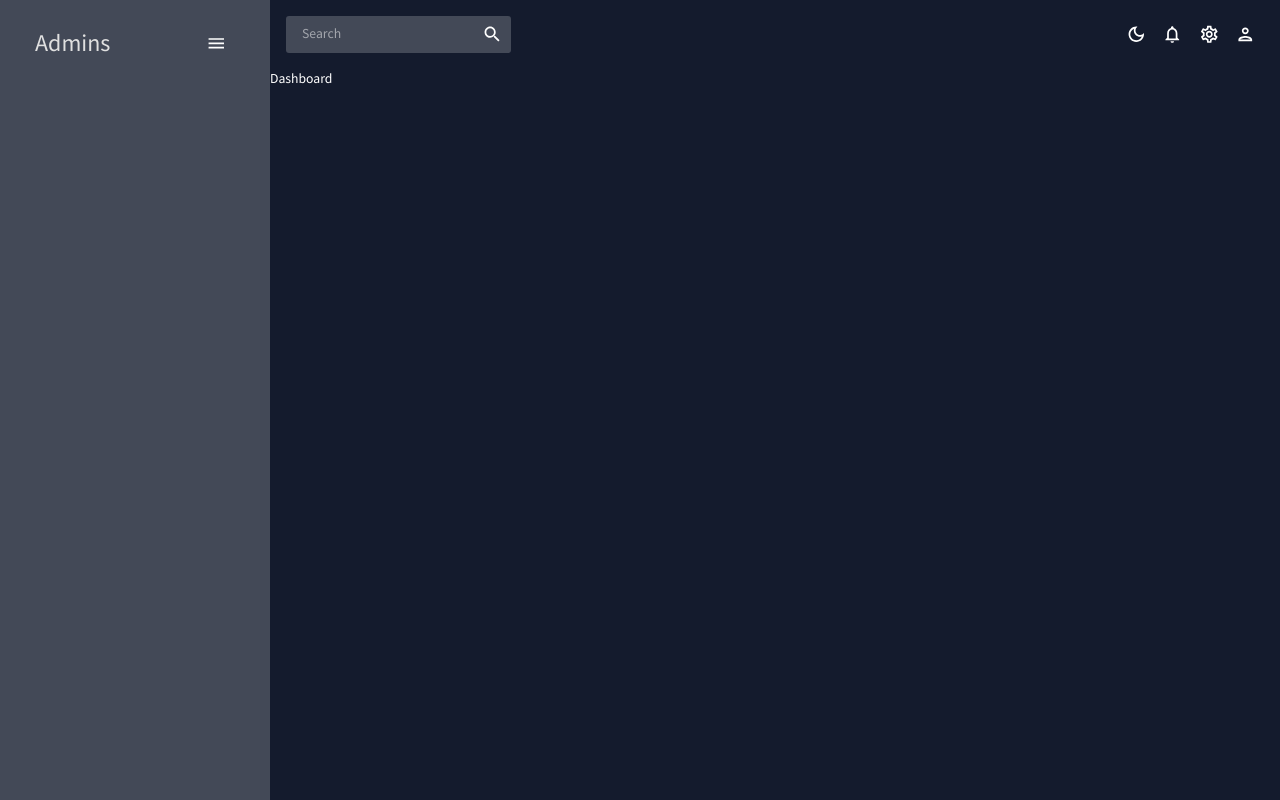
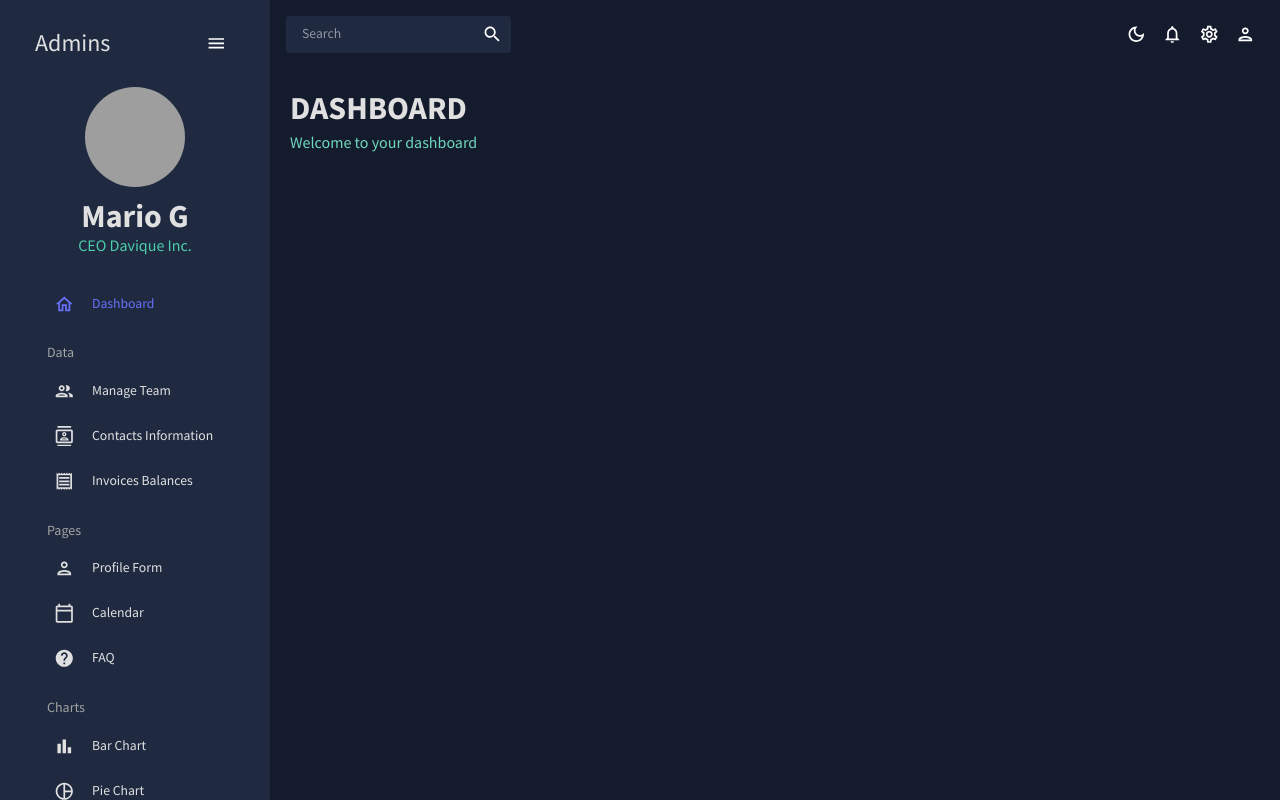
Before and after one commit to davique0/dashboard, a React (Create React App) app in the folder react-admin/: page / in a window 1280 px wide. Built offline with nearby package versions, Linux system fonts and the light colour scheme; grey boxes are pictures that could not be loaded.

Commit message:
Finish layout sidebar

```diff
--- /dev/null
+++ b/react-admin/src/components/Header.jsx
@@ -0,0 +1,26 @@
+import React from "react";
+import { Typography, Box, useTheme } from "@mui/material";
+import { tokens } from "../theme";
+
+const Header = ({ title, subtitle }) => {
+  const theme = useTheme();
+  const colors = tokens(theme.palette.mode);
+
+  return (
+    <Box mb="30px">
+      <Typography
+        variant="h2"
+        color={colors.gray[100]}
+        fontWeight="bold"
+        sx={{ mb: "5px" }}
+      >
+        {title}
+      </Typography>
+      <Typography variant="h5" color={colors.greenAccent[400]}>
+        {subtitle}
+      </Typography>
+    </Box>
+  );
+};
+
+export default Header;
--- a/react-admin/src/scenes/dashboard/index.jsx
+++ b/react-admin/src/scenes/dashboard/index.jsx
@@ -1,7 +1,15 @@
 import React from "react";
+import Header from "../../components/Header";
+import { Box } from "@mui/material";
 
 const Dashboard = () => {
-  return <div>Dashboard</div>;
+  return (
+    <Box m="20px">
+      <Box display="flex" justifyContent="space-between" alignItems="center">
+        <Header title={"DASHBOARD"} subtitle={"Welcome to your dashboard"} />
+      </Box>
+    </Box>
+  );
 };
 
 export default Dashboard;
--- a/react-admin/src/scenes/global/Sidebar.jsx
+++ b/react-admin/src/scenes/global/Sidebar.jsx
@@ -13,6 +13,7 @@
 import PersonOutlinedIcon from "@mui/icons-material/PersonOutlined";
 import CalendarTodayOutlinedIcon from "@mui/icons-material/CalendarTodayOutlined";
 import HelpOutlinedIcon from "@mui/icons-material/HelpOutlined";
+import BarChartOutlinedIcon from "@mui/icons-material/BarChartOutlined";
 import PieChartOutlineOutlinedIcon from "@mui/icons-material/PieChartOutlineOutlined";
 import TimelineOutlinedIcon from "@mui/icons-material/TimelineOutlined";
 import MenuOutlinedIcon from "@mui/icons-material/MenuOutlined";
@@ -23,6 +24,21 @@
   const colors = tokens(theme.palette.mode);
   const [isCollapsed, setIsCollapsed] = useState(false);
   const [selected, setSelected] = useState("Dashboard");
+  const Item = ({ title, to, icon, selected, setSelected }) => {
+    const theme = useTheme();
+    const colors = tokens(theme.palette.mode);
+    return (
+      <MenuItem
+        active={selected === title}
+        style={{ color: colors.gray[100] }}
+        onClick={() => setSelected(title)}
+        icon={icon}
+      >
+        <Typography>{title}</Typography>
+        <Link to={to} />
+      </MenuItem>
+    );
+  };
 
   return (
     <Box
@@ -68,6 +84,136 @@
               </Box>
             )}
           </MenuItem>
+          {/* User */}
+          {!isCollapsed && (
+            <Box mb="25px">
+              <Box display="flex" justifyContent="center" alignItems="center">
+                <img
+                  alt="user-profile"
+                  width="100px"
+                  height="100px"
+                  src={`../../assets/user.png`}
+                  style={{ cursor: "pointer", borderRadius: "50%" }}
+                />
+              </Box>
+              <Box textAlign="center">
+                <Typography
+                  variant="h2"
+                  color={colors.gray[100]}
+                  fontWeight="bold"
+                  sx={{ mt: "10px" }}
+                >
+                  Mario G
+                </Typography>
+                <Typography variant="h5" color={colors.greenAccent[500]}>
+                  CEO Davique Inc.
+                </Typography>
+              </Box>
+            </Box>
+          )}
+          {/* Menu Items */}
+          <Box pl={isCollapsed ? undefined : "10%"}>
+            <Item
+              title="Dashboard"
+              to="/"
+              icon={<HomeOutlinedIcon />}
+              selected={selected}
+              setSelected={setSelected}
+            />
+            <Typography
+              variant="h6"
+              color={colors.gray[300]}
+              sx={{ m: "15px 0 5px 20px" }}
+            >
+              Data
+            </Typography>
+            <Item
+              title="Manage Team"
+              to="/team"
+              icon={<PeopleOutlinedIcon />}
+              selected={selected}
+              setSelected={setSelected}
+            />
+            <Item
+              title="Contacts Information"
+              to="/"
+              icon={<ContactsOutlinedIcon />}
+              selected={selected}
+              setSelected={setSelected}
+            />
+            <Item
+              title="Invoices Balances"
+              to="/invoices"
+              icon={<ReceiptOutlinedIcon />}
+              selected={selected}
+              setSelected={setSelected}
+            />
+            <Typography
+              variant="h6"
+              color={colors.gray[300]}
+              sx={{ m: "15px 0 5px 20px" }}
+            >
+              Pages
+            </Typography>
+
+            <Item
+              title="Profile Form"
+              to="/form"
+              icon={<PersonOutlinedIcon />}
+              selected={selected}
+              setSelected={setSelected}
+            />
+            <Item
+              title="Calendar"
+              to="/calendar"
+              icon={<CalendarTodayOutlinedIcon />}
+              selected={selected}
+              setSelected={setSelected}
+            />
+            <Item
+              title="FAQ"
+              to="/faq"
+              icon={<HelpOutlinedIcon />}
+              selected={selected}
+              setSelected={setSelected}
+            />
+            <Typography
+              variant="h6"
+              color={colors.gray[300]}
+              sx={{ m: "15px 0 5px 20px" }}
+            >
+              Charts
+            </Typography>
+
+            <Item
+              title="Bar Chart"
+              to="/bar"
+              icon={<BarChartOutlinedIcon />}
+              selected={selected}
+              setSelected={setSelected}
+            />
+            <Item
+              title="Pie Chart"
+              to="/pie"
+              icon={<PieChartOutlineOutlinedIcon />}
+              selected={selected}
+              setSelected={setSelected}
+            />
+            <Item
+              title="Line Chart"
+              to="/line"
+              icon={<TimelineOutlinedIcon />}
+              selected={selected}
+              setSelected={setSelected}
+            />
+            <Item
+              title="Geography Chart"
+              to="/geography"
+              icon={<MapOutlinedIcon />}
+              selected={selected}
+              setSelected={setSelected}
+            />
+          </Box>
         </Menu>
       </ProSidebar>
     </Box>
--- a/react-admin/src/theme.js
+++ b/react-admin/src/theme.js
@@ -21,7 +21,7 @@
           100: "#d0d1d5",
           200: "#a1a4ab",
           300: "#727681",
-          400: "#434957",
+          400: "#1f2a40",
           500: "#141b2d",
           600: "#101624",
           700: "#0c101b",
```
Also changed, not shown: 1 other file (tests, documents, lock files or other folders).
